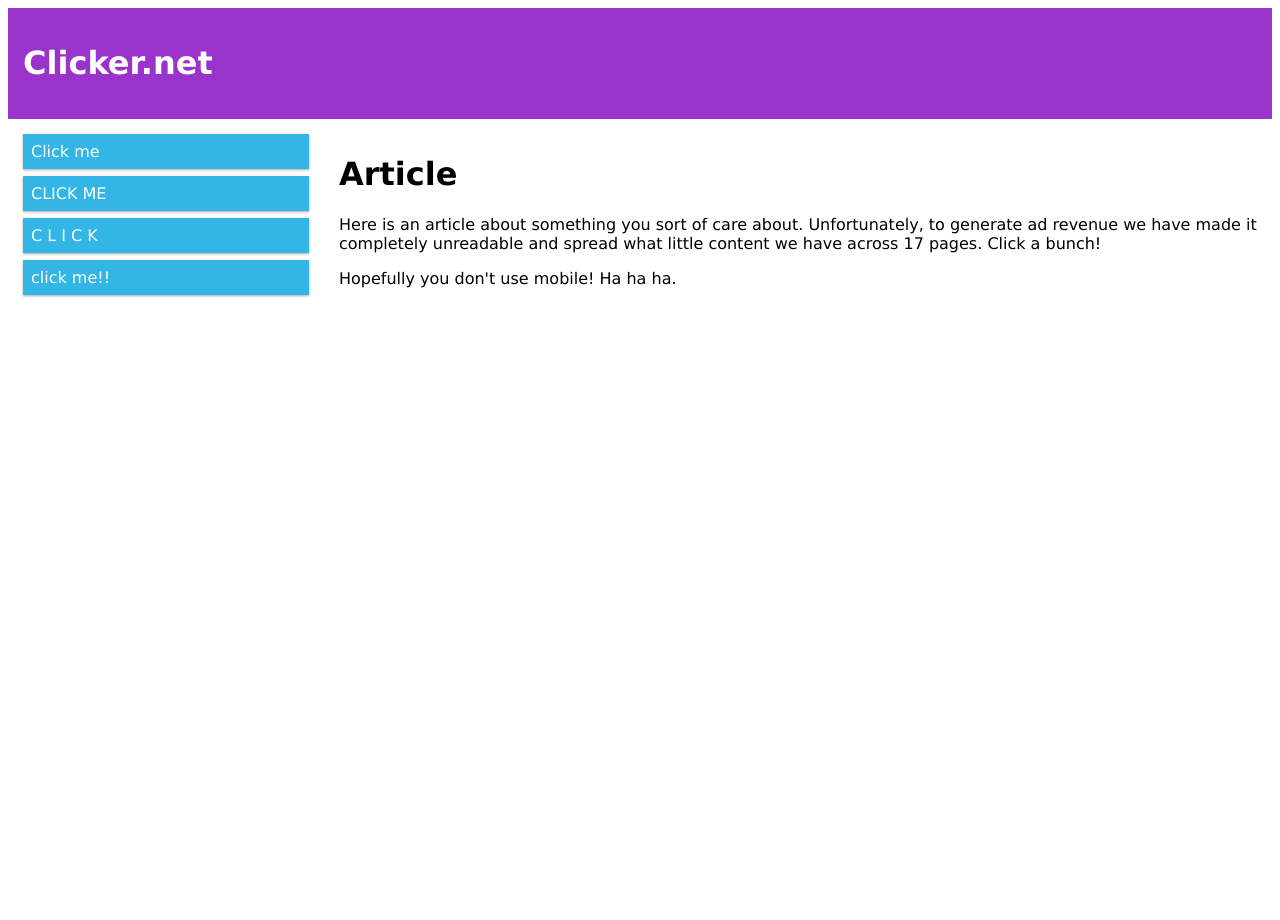
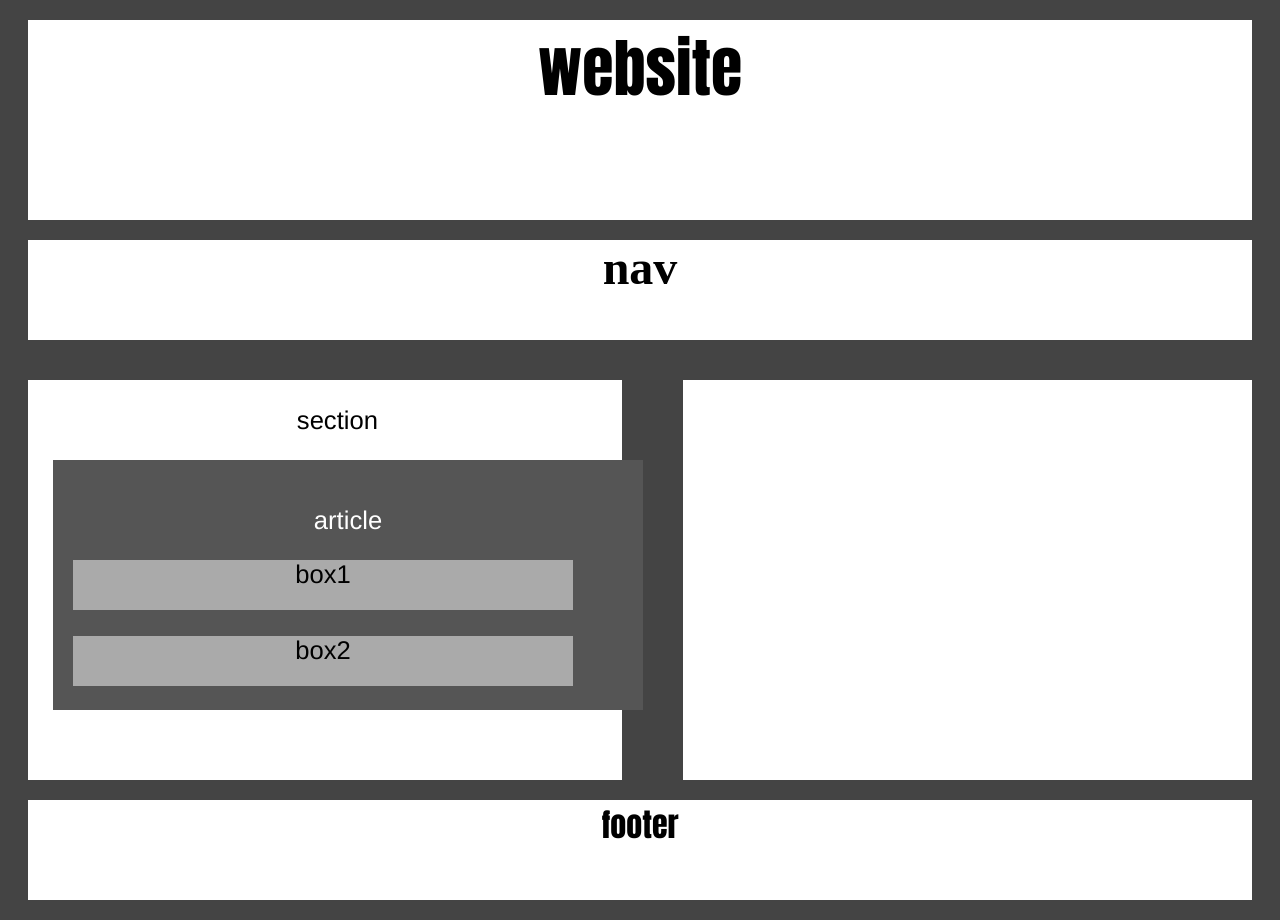
Before and after one commit to Dachampster/HW-Wireframe, a plain HTML site: page index.html in a window 1280 px wide. Before the commit the page ends 800 px from the top, so only its background shows below. Drawn offline with Linux system fonts and the light colour scheme.

Commit message:
did i do it right?

```diff
--- a/index.html
+++ b/index.html
@@ -2,80 +2,33 @@
 <html>
 <head>
 <meta name="viewport" content="width=device-width, initial-scale=1.0">
-<style>
-* {
-    box-sizing: border-box;
-}
-.row::after {
-    content: "";
-    clear: both;
-    display: table;
-}
-[class*="col-"] {
-    float: left;
-    padding: 15px;
-}
-.col-1 {width: 8.33%;}
-.col-2 {width: 16.66%;}
-.col-3 {width: 25%;}
-.col-4 {width: 33.33%;}
-.col-5 {width: 41.66%;}
-.col-6 {width: 50%;}
-.col-7 {width: 58.33%;}
-.col-8 {width: 66.66%;}
-.col-9 {width: 75%;}
-.col-10 {width: 83.33%;}
-.col-11 {width: 91.66%;}
-.col-12 {width: 100%;}
-html {
-    font-family: "Lucida Sans", sans-serif;
-}
-.header {
-    background-color: #9933cc;
-    color: #ffffff;
-    padding: 15px;
-}
-.menu ul {
-    list-style-type: none;
-    margin: 0;
-    padding: 0;
-}
-.menu li {
-    padding: 8px;
-    margin-bottom: 7px;
-    background-color: #33b5e5;
-    color: #ffffff;
-    box-shadow: 0 1px 3px rgba(0,0,0,0.12), 0 1px 2px rgba(0,0,0,0.24);
-}
-.menu li:hover {
-    background-color: #0099cc;
-}
-</style>
+<meta charset="UTF-8">
+<link rel="stylesheet" type="text/css" href="style.css">
 </head>
 <body>
-
-<div class="header">
-  <h1>Clicker.net</h1>
+    <div class="color">
+        <header>website</header>
+    <nav><strong>nav</strong></nav>
+    <div id="article">
+    <section>
+        <p>section</p>
+        <div id="boxes">
+            <p>article</p>
+        <div id="box1">
+        <p>box1</p>
+       </div>
+       <div id="box2">
+            <p>box2</p>
+           </div>
+    </section>
+    <aside>
+            <!-- <p>filler</p> -->
+        </aside>
 </div>
-
-<div class="row">
-
-<div class="col-3 menu">
-  <ul>
-    <li>Click me</li>
-    <li>CLICK ME</li>
-    <li>C L I C K</li>
-    <li>click me!!</li>
-  </ul>
 </div>
-
-<div class="col-9">
-  <h1>Article</h1>
-  <p>Here is an article about something you sort of care about. Unfortunately, to generate ad revenue we have made it completely unreadable and spread what little content we have across 17 pages. Click a bunch!  </p>
-  <p>Hopefully you don't use mobile! Ha ha ha.</p>
+    <footer>
+        <strong>footer</strong>
+    </footer>
 </div>
-
-</div>
-
 </body>
 </html>
--- a/style.css
+++ b/style.css
@@ -0,0 +1,74 @@
+
+body {
+    background: #444;
+}
+header {
+    height: 200px;
+    font-family: Impact;
+    font-size: 400%;
+    text-align: center;
+    background: #fff;
+    margin: 20px;
+}
+
+nav {
+    height: 100px;
+    text-align: center;
+    font-size: 300%;
+    background: #fff;
+    margin: 20px;
+}
+section {
+    float: left;
+    font-family: Helvetica;
+    font-size: 160%;
+    width: 45%;
+    text-align: center;
+    background: white;
+    color: black;
+    margin: 20px;
+    padding-left: 25px;
+    height: 400px;
+}
+#boxes {
+    width: 550px;
+    height: 210px;
+    color: white;
+    background: #555;
+    padding: 20px;
+    float: left;
+    text-align: center;
+}
+#box1 {
+    height: 50px;
+    width: 500px;
+    color: black;
+    background: #aaa;
+    text-align: center;
+    /* margin: 10px; */
+}
+#box2 {
+    height: 50px;
+    width: 500px;
+    color: black;
+    background: #aaa;
+    text-align: center;
+    /* margin: 10px; */
+}
+aside {
+    float: right;
+    height: 400px;
+    width: 45%;
+    margin: 20px;
+    background: white;
+}
+footer {
+    height: 100px;
+    margin: 20px;
+    font-family: Impact;
+    font-size: 200%;
+    font-weight: bolder;
+    text-align: center;
+    background: white;
+    clear: both;
+}
```
Also changed, not shown: nug.jpg (added), 1 other file.
